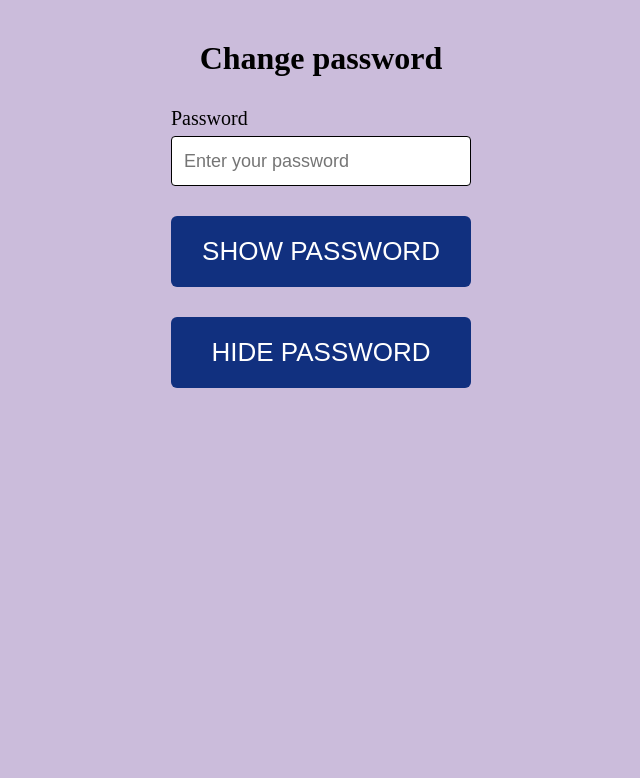
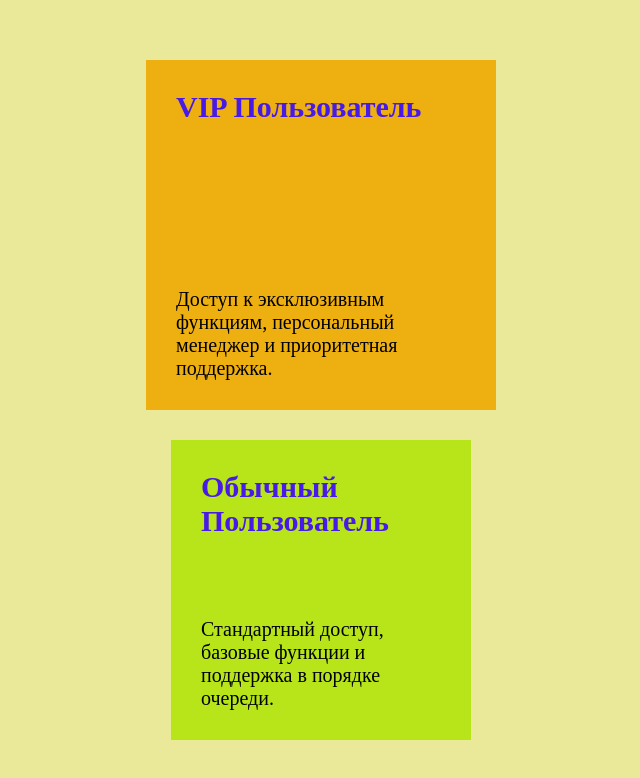
Before and after one commit to HSushynska/55_react_ts, a React (Vite) app: page / in a window 1280 px wide. Shown: the top 778 px of the page, without its empty margins (319-959 px from the left). Built offline with nearby package versions, Linux system fonts and the light colour scheme.

Commit message:
add homework 09

```diff
--- a/src/App.tsx
+++ b/src/App.tsx
@@ -5,11 +5,13 @@
 // import Lesson06 from './lessons/Lesson06/Lesson06';
 // import Lesson07 from "./lessons/Lesson07/Lesson07"
 // import Lesson08 from "./lessons/Lesson08/Lesson08"
+//  import Lesson09 from "./lessons/Lesson09/Lesson09"
 
 //Homeworks imports
 // import Homework06 from "./homeworks/Homework06/Homework06"
 // import Homework07 from "./homeworks/Homework07/Homework07"
-import Homework08 from "./homeworks/Homework08/Homework08"
+//import Homework08 from "./homeworks/Homework08/Homework08"
+import Homework09 from "./homeworks/Homework09/Homework09"
 
 function App() {
 
@@ -21,7 +23,9 @@ function App() {
       {/* <Lesson07 /> */}
       {/* <Homework07 /> */}
       { /* <Lesson08 /> */}
-      < Homework08 />
+      {/* < Homework08 /> */}
+      {/* <Lesson09 /> */}
+      <Homework09 />
     </>
   )
 }
--- /dev/null
+++ b/src/homeworks/Homework09/Homework09.tsx
@@ -0,0 +1,21 @@
+import { BoxInfo, TitleCard } from './styles'
+import './styles.css'
+
+function Homework09 () {
+
+  return (
+    <div  className="homework09-container">
+     <BoxInfo primary>
+       <TitleCard>VIP Пользователь</TitleCard>
+         <p> Доступ к эксклюзивным функциям, персональный менеджер и приоритетная поддержка.</p>
+     </BoxInfo>
+     <BoxInfo>
+       <TitleCard> Обычный Пользователь</TitleCard>
+         <p>Стандартный доступ, базовые функции и поддержка в порядке очереди.</p>
+      </BoxInfo>
+
+    </div>
+  )
+}
+
+export default Homework09
--- /dev/null
+++ b/src/homeworks/Homework09/styles.css
@@ -0,0 +1,11 @@
+.homework09-container {
+    display: flex;
+    flex-direction: column;
+    align-items: center;
+    justify-content: center;
+    gap: 30px;
+    flex: 1;
+    padding: 40px;
+    padding: 10px;
+    background-color: rgb(234, 233, 154);
+  }
--- /dev/null
+++ b/src/homeworks/Homework09/styles.ts
@@ -0,0 +1,21 @@
+import styled from "@emotion/styled";
+
+interface BoxInfoStyledProps {
+    primary?: boolean
+  }
+
+  export const BoxInfo = styled.div<BoxInfoStyledProps>`
+   display: flex;
+   flex-direction: column;
+   justify-content: space-between;
+   padding: 30px;
+   width: ${({ primary }) => primary ? '350px' : '300px'};
+   height: ${({ primary }) => primary ? '350px' : '300px'};
+   background-color: ${({ primary }) => primary ? '#eeb011' : '#b7e51a'};
+   font-size: 20px;
+   `;
+
+  export const TitleCard = styled.h2`
+   color: #481ae5;
+   font-size: 30px;
+  `
```
